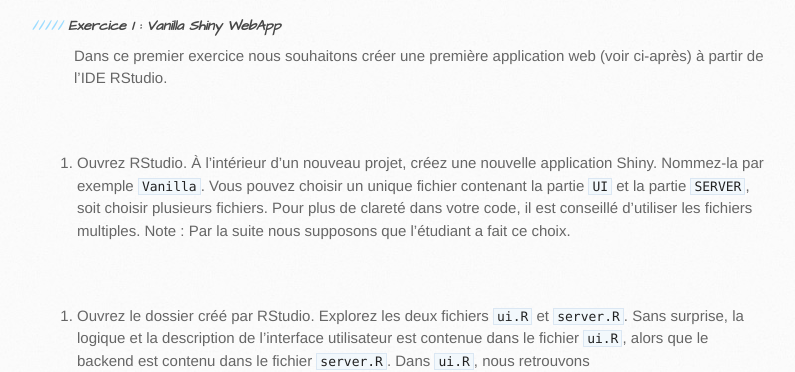
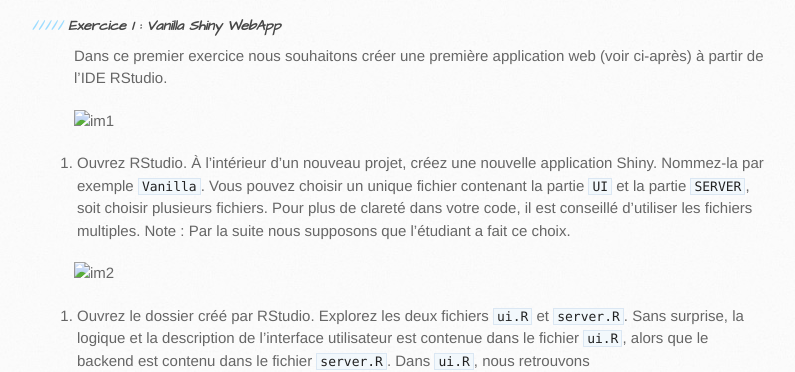
Before and after one commit to armelsoubeiga/Cours, a Jekyll site: the page built from dataviz/_posts/2021-12-11-Visualisation-des-données.md, in a window 1280 px wide. Shown: the part 5711-6083 px from the top of the page, without its empty margins (96-891 px from the left). Built offline with Jekyll 4.4.1, drawn with Linux system fonts in a browser that asks for light colours.

Commit message:
Update 2021-12-11-Visualisation-des-données.md

```diff
--- a/dataviz/_posts/2021-12-11-Visualisation-des-données.md
+++ b/dataviz/_posts/2021-12-11-Visualisation-des-données.md
@@ -200,11 +200,11 @@ Au regard des technologies dont nous disposons, les explorations de données et
 
 Dans ce premier exercice nous souhaitons créer une première application web (voir ci-après) à partir de l’IDE RStudio.
 
-![](images/output1.png)
+![im1](images/output1.png)
 
 1. Ouvrez RStudio. À l’intérieur d’un nouveau projet, créez une nouvelle application Shiny. Nommez-la par exemple `Vanilla`. Vous pouvez choisir un unique fichier contenant la partie `UI` et la partie `SERVER`, soit choisir plusieurs fichiers. Pour plus de clareté dans votre code, il est conseillé d’utiliser les fichiers multiples. Note : Par la suite nous supposons que l’étudiant a fait ce choix.
 
-![](images/output2.png)
+![im2](images/output2.png)
 
 
 2. Ouvrez le dossier créé par RStudio. Explorez les deux fichiers `ui.R` et `server.R`. Sans surprise, la logique et la description de l’interface utilisateur est contenue dans le fichier `ui.R`, alors que le backend est contenu dans le fichier `server.R`.
@@ -213,6 +213,7 @@ Dans `ui.R`, nous retrouvons
 * des éléments graphiques statiques, comme par exemple le texte ou `titlePanel()`;
 * des éléments de saisie, comme `sliderInput()`;
 * des éléments de rendu dynamique, comme `plotOutput()`. Dans server.R, nous retrouvons la lecture/génération des données, et surtout les méthodes de construction d’éléments dynamiques qui sont ensuite rendus par l’interface.
+
 
 **Les liasons entre `ui.R` et `server.R` se font à partir des clés d’identification, respectivement passées depuis et vers les objets `input` et `output`.**
 
```
Also changed, not shown: other parts of dataviz/_posts/2021-12-11-Visualisation-des-données.md (+1 -1 lines).
